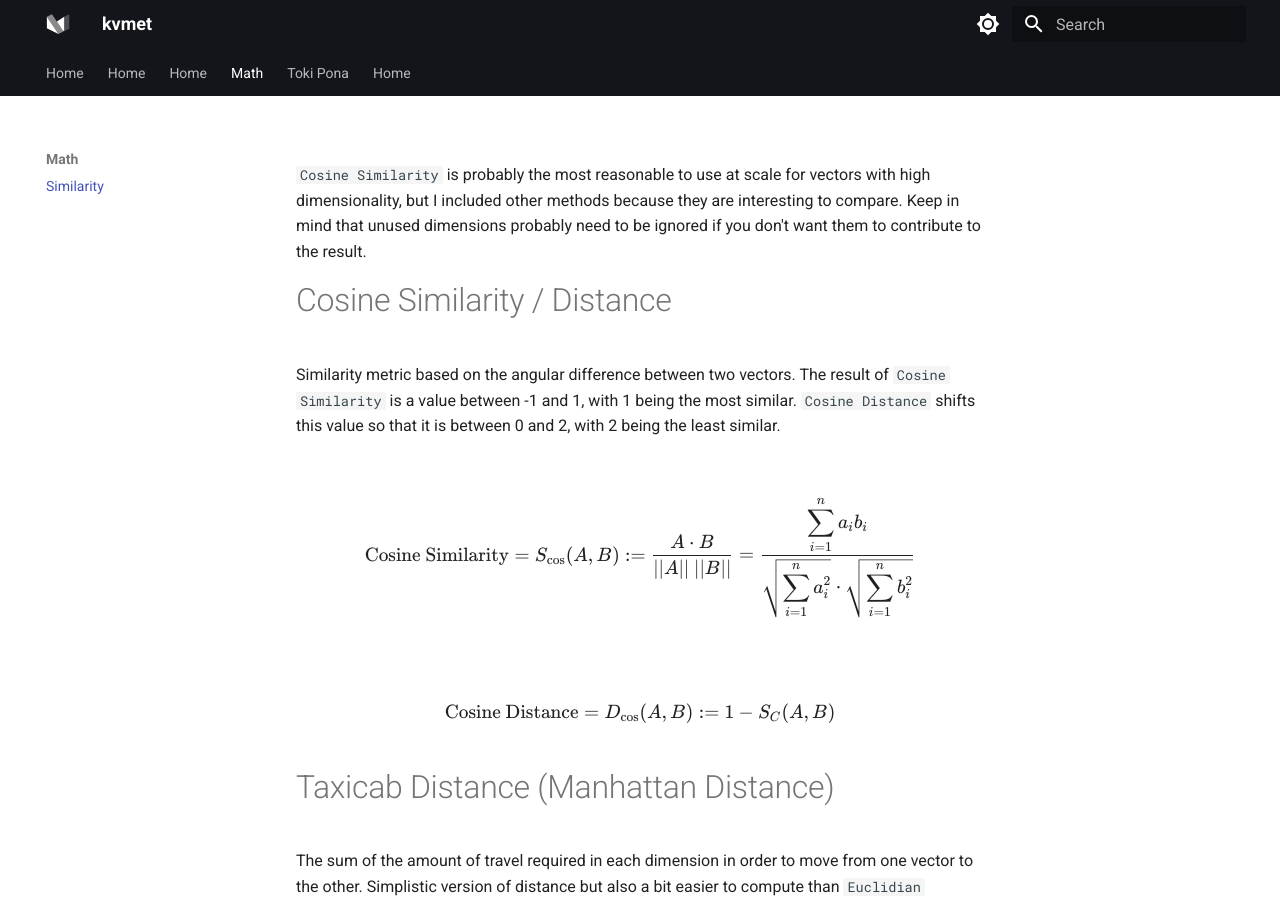
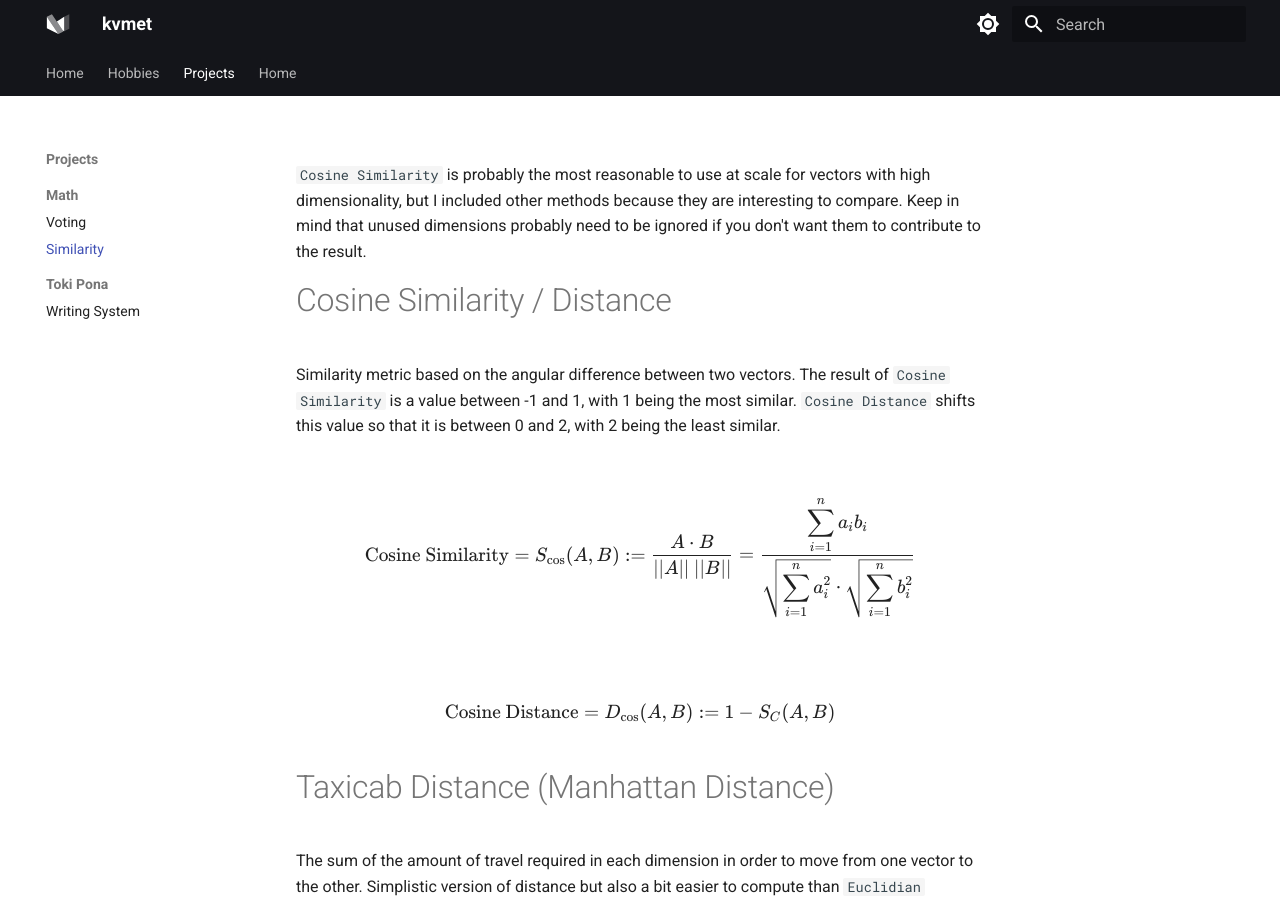
Before and after one commit to kvmet/kvmet, an MkDocs documentation site: the page built from docs/vector-match/determining-similarity.md, in a window 1280 px wide and 900 px high. Built offline with MkDocs 1.6.1 and Material for MkDocs 9.7.7, drawn with Linux system fonts in a browser that asks for light colours.

Commit message:
reorganizing. trying different options

```diff
--- a/mkdocs.yml
+++ b/mkdocs.yml
@@ -139,10 +139,13 @@ extra_css:
 # Page tree
 nav:
   - Home: index.md
-  - Radio: index.md
-  - Music: index.md
-  - Math:
-    - Similarity: vector-match/determining-similarity.md
-  - Toki Pona:
-    - Writing System: toki-pona/luka-tu-suno.md
+  - Hobbies:
+    - Radio: index.md
+    - Music: index.md
+  - Projects:
+    - Math:
+      - Voting: voting/voting.md
+      - Similarity: vector-match/determining-similarity.md
+    - Toki Pona:
+      - Writing System: toki-pona/luka-tu-suno.md
   - Meta: index.md
```
Also changed, not shown: docs/decision-making.md (renamed from decision-making.md), docs/swarm-logic/src/icon.svg (renamed from swarm-logic/src/icon.svg), docs/swarm-logic/swarm-logic.md (renamed from swarm-logic/swarm-logic.md), docs/voting/voting-references.md (renamed from voting/voting-references.md), docs/voting/voting.md (renamed from voting/voting.md), 20 other files.
